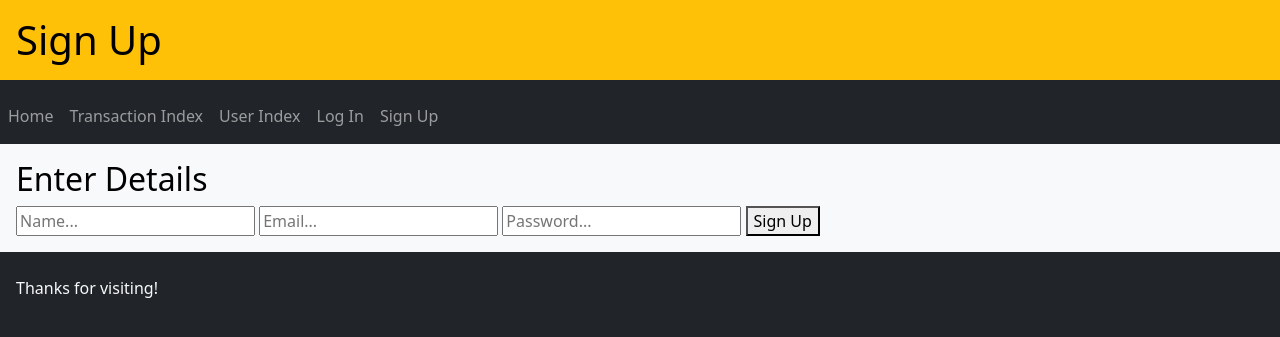
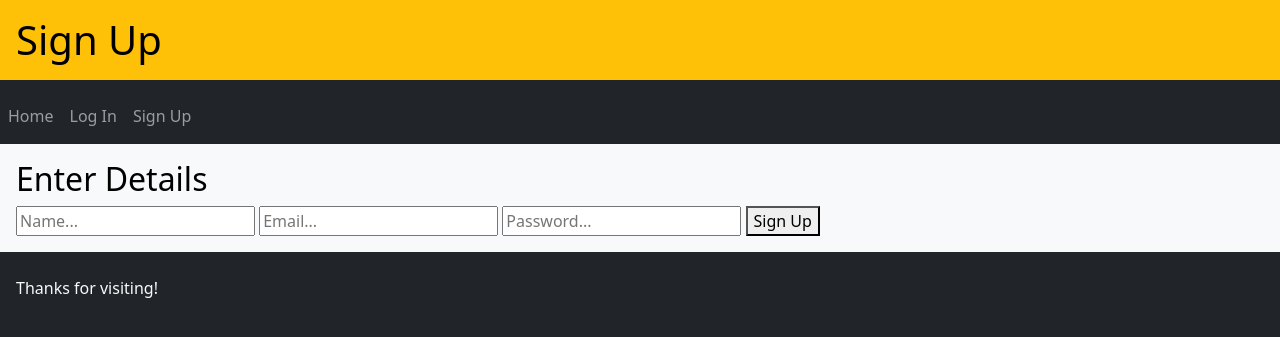
Before and after one commit to moemawla/financial_tracker, a Flask app: page /users/signup/ in a window 1280 px wide. Shown: the top 337 px of the page. Run offline with Flask 2, Linux system fonts and the light colour scheme; parts of the project's set-up code (start-up, migrations or seed data) failed here and were passed over.

Commit message:
remove the user_index page and endpoint, and update the delte transaction endpoint to delete all associated images from the db and s3 bucket

```diff
--- a/financial_tracker/controllers/user_controller.py
+++ b/financial_tracker/controllers/user_controller.py
@@ -14,15 +14,6 @@ def unauthorized():
     return redirect('/users/login/')
 
 users = Blueprint('users', __name__)
-
-# The GET users endpoint
-@users.route('/users/', methods = ['GET'])
-def get_users():
-    data = {
-    'page_title': 'User Index',
-    'users': users_schema.dump(User.query.all())
-    }
-    return render_template('user_index.html', page_data = data)
 
 @users.route('/users/signup/', methods = ['GET', 'POST'])
 def sign_up():
--- a/financial_tracker/models/transactions.py
+++ b/financial_tracker/models/transactions.py
@@ -8,7 +8,7 @@ class Transaction(db.Model):
     transaction_amount = db.Column(db.Float, nullable=False)
     transaction_date = db.Column(db.String(80), nullable=False)
     creator_id = db.Column(db.Integer, db.ForeignKey('flasklogin-users.id'))
-    images = db.relationship('TransactionImage', backref='transaction', lazy='joined')
+    images = db.relationship('TransactionImage', cascade="all, delete", backref='transaction', lazy='joined')
 
     def __init__(self, transaction_name, transaction_amount, transaction_date):
         self.transaction_name = transaction_name
--- a/financial_tracker/schemas/transaction_schema.py
+++ b/financial_tracker/schemas/transaction_schema.py
@@ -6,7 +6,7 @@ from marshmallow.validate import Length
 class TransactionSchema(ma.SQLAlchemyAutoSchema):
     transaction_id = auto_field(dump_only=True)
     transaction_name = auto_field(required=True, validate=Length(min=1))
-    creator = ma.Nested("UserSchema", only=("id", "name", "email"))
+    creator = ma.Nested('UserSchema', only=('id', 'name', 'email'))
 
     class Meta:
         model = Transaction
--- a/financial_tracker/schemas/user_schema.py
+++ b/financial_tracker/schemas/user_schema.py
@@ -11,13 +11,13 @@ class UserSchema(ma.SQLAlchemyAutoSchema):
     password = fields.Method(
         required=True,
         load_only=True,
-        deserialize="load_password"
+        deserialize='load_password'
     )
 
     def load_password(self, password):
         if len(password)>6:
             return generate_password_hash(password, method='sha256')
-        raise exceptions.ValidationError("Password must be at least 6 characters.")
+        raise exceptions.ValidationError('Password must be at least 6 characters.')
 
     class Meta:
         model = User
--- a/financial_tracker/templates/base.html
+++ b/financial_tracker/templates/base.html
@@ -16,15 +16,12 @@
                     <li class="nav-item">
                         <a href="/" class="nav-link">Home</a>
                     </li>
-                    <li class="nav-item">
-                        <a href="/transactions/" class="nav-link">Transaction Index</a>
-                    </li>
-                    <li class="nav-item">
-                        <a href="/users/" class="nav-link">User Index</a>
-                    </li>
                 </ul>
                 <ul class="navbar-nav">
                     {% if current_user.is_authenticated %}
+                        <li class="nav-item">
+                            <a href="/transactions/" class="nav-link">Transaction Index</a>
+                        </li>
                         <li class="nav-item">
                             <a href="/users/account/" class="nav-link">Account</a>
                         </li>
--- a/financial_tracker/templates/user_index.html
+++ /dev/null
@@ -1,6 +0,0 @@
-{% extends "base.html" %}
-{% block content %}
-    {% for user in page_data.users %}
-        <li>{{ user.name }}: {{ user.email }}</li>
-    {% endfor %}
-{% endblock %}
```
Also changed, not shown: financial_tracker/controllers/transaction_controller.py (+4 -3 lines).
